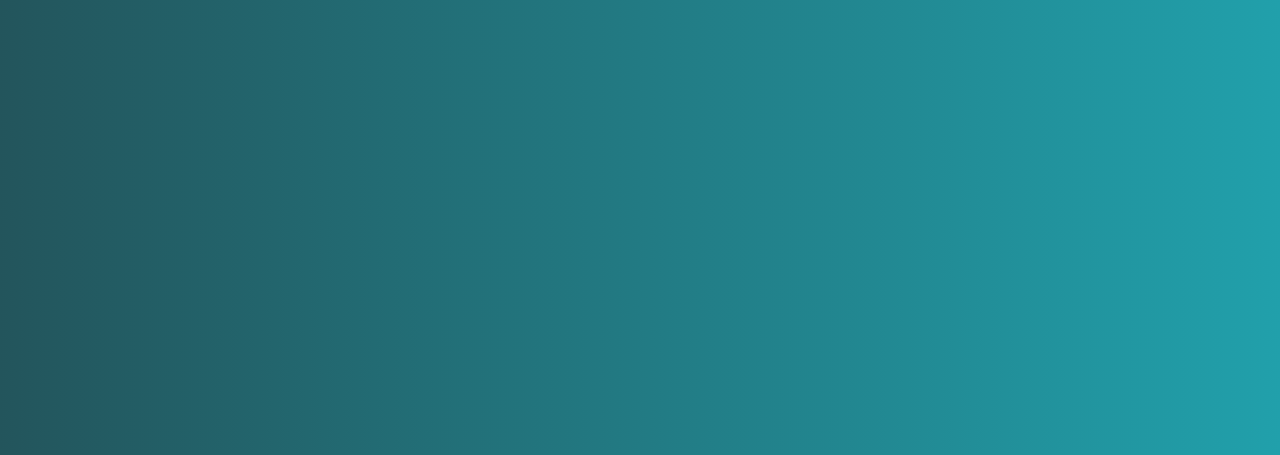
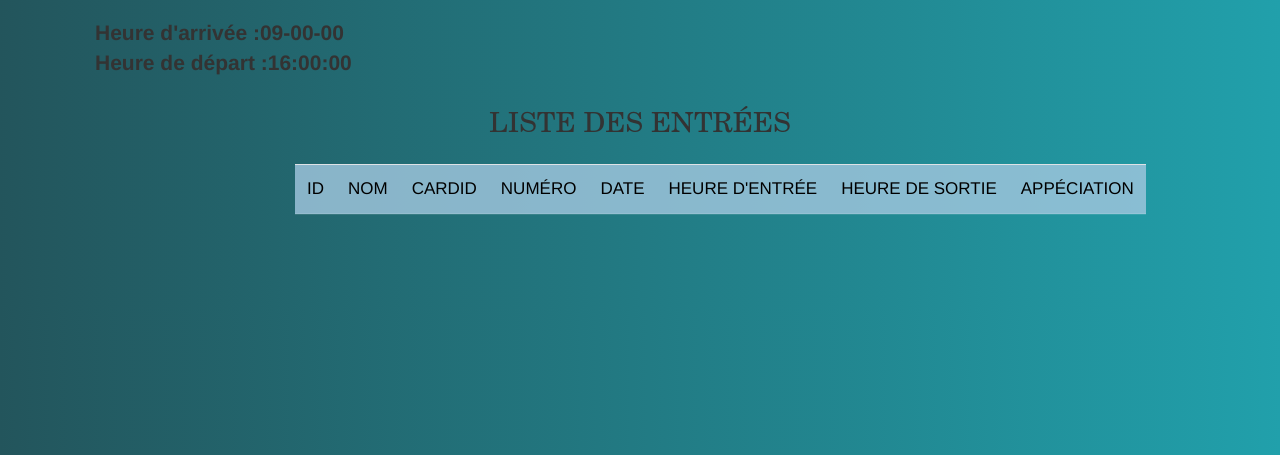
Before and after one commit to wooliestchain/Acces, a PHP site: page /users-log.php in a window 1280 px wide. Shown: the part 165-620 px from the top of the page. Run offline with PHP 8.4, Linux system fonts and the light colour scheme; data that the repository does not hold is empty.

Commit message:
Gestion d'accés.

```diff
--- /dev/null
+++ b/logs.css
@@ -0,0 +1,136 @@
+@import url('https://fonts.googleapis.com/css2?family=Alegreya&display=swap');
+
+body{
+    background: -webkit-linear-gradient(left, #0e251f, #21a0ab);
+    background: linear-gradient(to right, #23555c, #21a0ab);
+    font-family: 'Roboto', sans-serif;
+    margin: 0;
+    font-size: 15px;
+
+    font-family: "Helvetica Neue",Helvetica,Arial,sans-serif;
+    font-size: 14px;
+    line-height: 1.42857143;
+    color: #333;
+    background-color: #fff;
+    display: block;
+
+}
+
+
+header h1{
+    text-align: center;
+    text-size-adjust: px;
+    margin-top: 50px;
+    margin-bottom: 10px;
+}
+
+header a img{
+    height: 100px;
+    width: 100px;
+    align-items: center;
+    box-shadow: 0 10px 10px 0 rgba(15, 33, 95, 0.844), 0 10px 10px 0 rgb(0 0 0 / 10%);
+
+}
+
+
+.topnav {
+    overflow: hidden;
+    background-color: #187881;
+    margin-left: 100px;
+    margin-right: 100px;
+    margin-top: 30px;
+
+}
+
+.topnav a {
+    float: left;
+    display: block;
+    color: #f2f2f2;
+    text-align: center;
+    padding: 14px 16px;
+    text-decoration: none !important;
+    font-size: 17px;
+    margin-left: 50px;
+
+}
+
+.topnav a:hover {
+    background-color: #20a1ac;
+    color: black;
+}
+
+.text{
+    margin-top: 40px;
+}
+
+section{
+    margin: 95px;
+    margin-top: 0px;
+
+}
+
+table{
+    border-collapse: collapse;
+    border-spacing: 0;
+    position: center;
+    margin-left: 200px;
+}
+
+.logs_list{
+    font-size: 28px; !important;
+    text-transform: uppercase;
+    font-weight: 300;
+    font-family: New Century Schoolbook, TeX Gyre Schola, serif !important;
+    text-align: center;
+
+}
+
+tr{
+    padding: 15px;
+    text-align: center; !important;
+    font-weight: 500;
+    font-size: 17px;
+    text-transform: uppercase;
+    border: none; !important;
+    color: #000;
+    background-color: rgba(255, 255, 255, 0.56) !important;
+    border-top: solid 2px rgba(255, 255, 255, 0.1);
+
+
+}
+
+td{
+    padding: 15px;
+    text-align: center; !important;
+    font-weight: 500;
+    font-size: 17px;
+    text-transform: uppercase;
+    border: none; !important;
+    color: #000;
+    background-color: rgba(20, 123, 183, 0.56) !important;
+    border-bottom: solid 2px rgba(255,255,255,0.1);
+
+}
+
+.table_logs>thead>tr>th{
+    padding: 8px;
+    line-height: 1.42857143;
+    vertical-align: top;
+    border-top: 1px solid #ddd;
+}
+
+.table_logs tr, .table_logs td{
+    padding: 0.75rem;
+    vertical-align: top;
+    border-top: 1px solid #dee2e6;
+
+}
+
+.info_logs{
+    background-color: rgba(121, 175, 208, 0.56) !important;
+
+}
+
+.time{
+
+}
--- a/user-log.css
+++ b/user-log.css
@@ -62,159 +62,3 @@ header a img{
 .text{
     margin-top: 40px;
 }
-
-input[type=text]{
-    margin-bottom: 15px;
-}
-
-input[type=radio]{
-    margin-top: 15px;
-    margin-bottom: 25px;
-}
-input[type=submit]{
-    margin-top: 20px;
-    font-family: "Roboto", sans-serif;
-    outline: 0;
-    background: #186a74;
-    width: 75%;
-    border: 0;
-    margin: 0 0 15px;
-    padding: 15px;
-    box-sizing: border-box;
-    font-size: 15px;
-    border-radius: 25px 25px;
-    transition: all 0.3s ease 0s;
-    cursor: pointer;
-}
-
-.ajouter{
-    position: relative;
-    z-index: 1;
-    background: rgba(10, 10, 10, 0.3);
-    max-width: 360px;
-    margin: 0 auto;
-    padding: 50px;
-    text-align: center;
-    box-shadow: 0 10px 10px 0 rgb(0 0 0 / 20%), 0 10px 10px 0 rgb(0 0 0 / 10%);
-    border-radius: 25px 25px;
-    border-style: none;
-    margin-left: 95px;
-    margin-top: 30px;
-}
-
-
-.ajouter input[type=text]{
-    font-family: "Roboto", sans-serif;
-    outline: 0;
-    background: #f2f2f2;
-    width: 100%;
-    border: 0;
-    margin: 0 0 15px;
-    padding: 15px;
-    box-sizing: border-box;
-    font-size: 15px;
-    border-radius: 0 25px;
-}
-
-.modifier{
-    position: relative;
-    z-index: 1;
-    background: rgba(10, 10, 10, 0.3);
-    max-width: 360px;
-    margin: 0 auto;
-    padding: 50px;
-    text-align: center;
-    box-shadow: 0 10px 10px 0 rgb(0 0 0 / 20%), 0 10px 10px 0 rgb(0 0 0 / 10%);
-    border-radius: 25px 25px;
-    border-style: none;
-    margin-right: 100px;
-    margin-top: -360px;
-}
-
-.modifier input[type=text]{
-    font-family: "Roboto", sans-serif;
-    outline: 0;
-    background: #f2f2f2;
-    width: 100%;
-    border: 0;
-    margin: 0 0 15px;
-    padding: 15px;
-    box-sizing: border-box;
-    font-size: 15px;
-    border-radius: 0 25px;
-}
-
-.male{
-    color: #07e0e0;
-}
-
-.female{
-    color: #b93fcb;
-}
-
-legend{
-    color: #d5c9c9;
-    margin-bottom: 5px;
-    margin-top: 5px;
-}
-
-section{
-    margin: 90px;
-    margin-top: -350px;
-}
-
-table {
-    border-collapse: collapse;
-    border-spacing: 0;
-    position: center;
-    margin-left: 550px;
-}
-
-.user_list{
-    font-size: 28px !important;
-    color: #112841;
-    text-transform: uppercase;
-    font-weight: 300;
-    font-family: New Century Schoolbook, TeX Gyre Schola, serif !important;
-    text-align: center;
-    margin-bottom: 15px;
-}
-
-th{
-    padding: 15px;
-    text-align: center !important;
-    font-weight: 500;
-    font-size: 17px;
-    color: #000;
-    text-transform: uppercase;
-    border: none !important;
-    background-color: rgba(255, 255, 255, 0.56) !important;
-}
-td{
-    padding: 15px;
-    text-align: center;
-    font-weight: 300;
-    font-size: 14px;
-    color: #fff;
-    border-bottom: solid 2px rgba(255,255,255,0.1);
-    background-color: rgba(25, 185, 204, 0.56) !important;
-
-}
-
-
-.table>thead>tr>th {
-    padding: 8px;
-    line-height: 1.42857143;
-    vertical-align: top;
-    border-top: 1px solid #ddd;
-}
-
-.table th, .table td {
-    padding: 0.75rem;
-    vertical-align: top;
-    border-top: 1px solid #dee2e6;
-}
-
-.info{
-    background-color: rgba(121, 175, 208, 0.56) !important;
-}
--- a/users-log.php
+++ b/users-log.php
@@ -16,7 +16,7 @@ $con = mysqli_connect($nom_serveur, $utilisateur, $mot_de_passe, $nom_base_donn
     <meta name="viewport"
           content="width=device-width, user-scalable=no, initial-scale=1.0, maximum-scale=1.0, minimum-scale=1.0">
     <meta http-equiv="X-UA-Compatible" content="ie=edge">
-    <link rel="stylesheet" href="user-log.css">
+    <link rel="stylesheet" href="logs.css">
     <title>Document</title>
 </head>
 <body>
@@ -35,23 +35,35 @@ $con = mysqli_connect($nom_serveur, $utilisateur, $mot_de_passe, $nom_base_donn
 
 
     <section>
-        <h1 class="user_list">Liste des entrées</h1>
-        <div class="table_list">
-            <table class="table">
-                <thead class="table_primary">
+        <?php
+        $Tarrive = mktime(9,00,00);
+        $TimeArrive = date("H-i-s",$Tarrive);
+
+        $Tleft = mktime(16,00,00);
+        $Timeleft = date("H:i:s", $Tleft);
+
+        ?>
+        <h2 class="time">
+            Heure d'arrivée :<?php echo $TimeArrive?><br>
+            Heure de départ :<?php echo $Timeleft?>
+        </h2>
+        <h1 class="logs_list">Liste des entrées</h1>
+        <div class="table_logs_list">
+            <table class="table_logs">
+                <thead class="table_logs_primary">
                 <tr>
-                    <td class="info">ID</td>
-                    <td class="info">Nom</td>
-                    <td class="info">CardID</td>
-                    <td class="info" >Numéro</td>
-                    <td  class="info">Date</td>
-                    <td  class="info">Heure d'entrée</td>
-                    <td  class="info">Heure de sortie</td>
-                    <td  class="info">Appéciation</td>
-                    <td  class="info" hidden>Batiment</td>
+                    <td class="info_logs">ID</td>
+                    <td class="info_logs">Nom</td>
+                    <td class="info_logs">CardID</td>
+                    <td class="info_logs" >Numéro</td>
+                    <td  class="info_logs">Date</td>
+                    <td  class="info_logs">Heure d'entrée</td>
+                    <td  class="info_logs">Heure de sortie</td>
+                    <td  class="info_logs">Appéciation</td>
+                    <td  class="info_logs" hidden>Batiment</td>
                 </tr>
                 </thead>
-                <tbody class="table_secondary">
+                <tbody class="table_logs_secondary">
                 <?php
 
 
@@ -66,7 +78,7 @@ $con = mysqli_connect($nom_serveur, $utilisateur, $mot_de_passe, $nom_base_donn
                 $con = mysqli_connect($nom_serveur, $utilisateur, $mot_de_passe, $nom_base_données);
 
                 date_default_timezone_set('Africa/Tunis');
-                $d = date("2022-10-28");
+                $d = date('Y/m/d', time());
 
                 $Tarrive = mktime(9,00,00);
                 $TimeArrive = date("H-i-s",$Tarrive);
```
